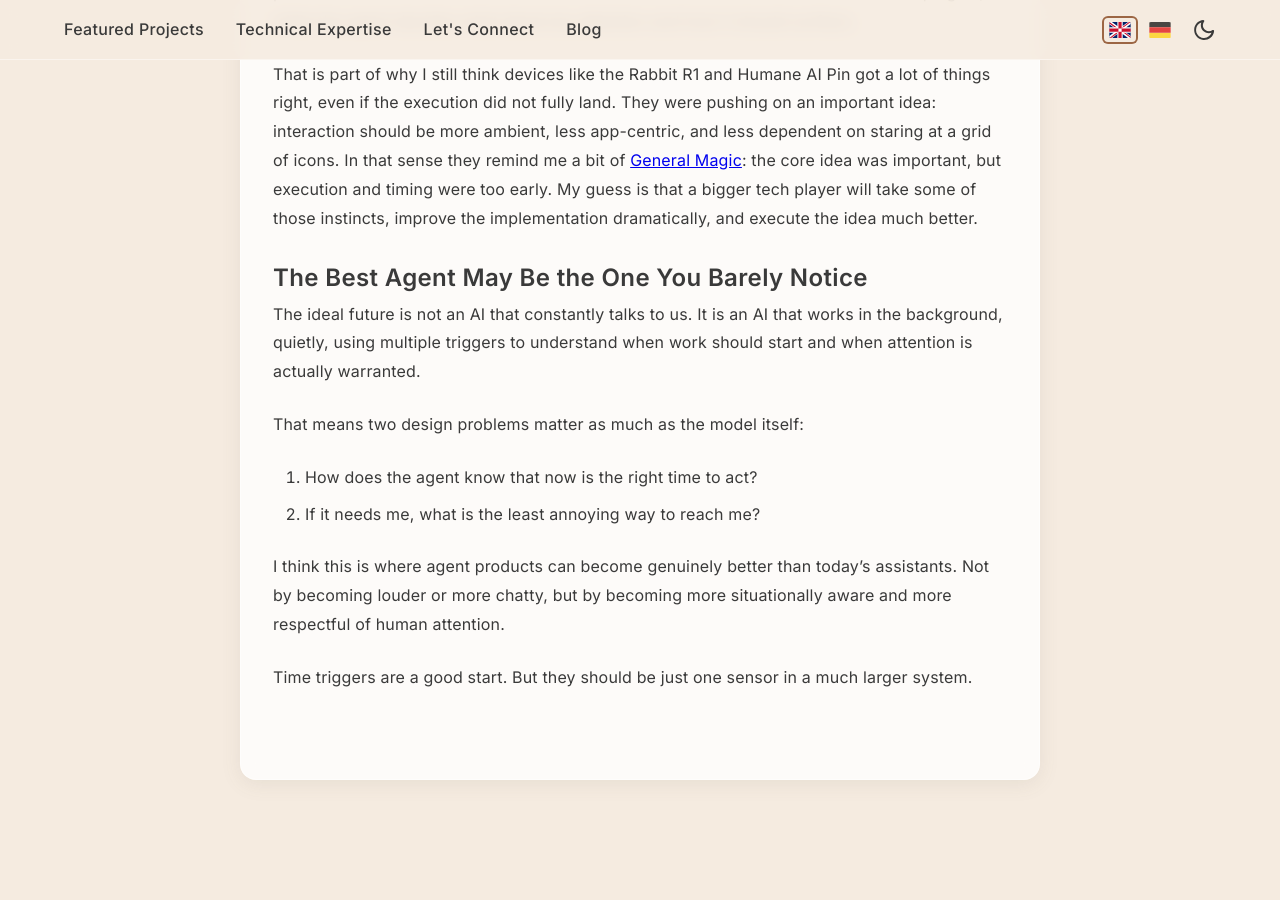
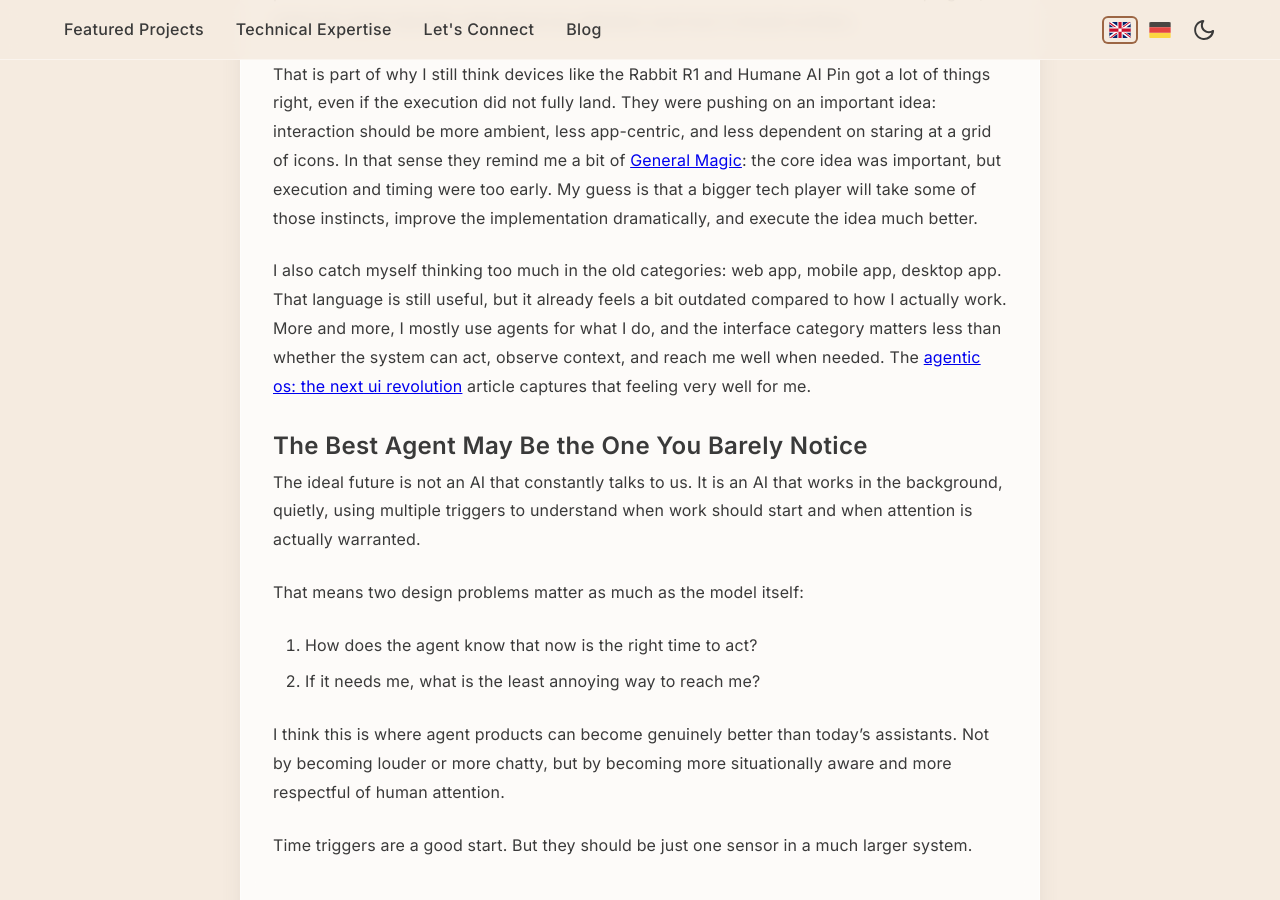
Before and after one commit to Lukafin/personalWeb, a Jekyll site: the page built from _posts/2026-03-15-ai-agents-need-more-than-time-triggers.md, in a window 1280 px wide and 900 px high, scrolled down 3370 px. Built offline with Jekyll 4.4.1, drawn with Linux system fonts in a browser that asks for light colours; before the commit the page ends 4182 px from its top, so only the background shows below that.

Commit message:
Add reflection on agent-first product thinking

```diff
--- a/_posts/2026-03-15-ai-agents-need-more-than-time-triggers.md
+++ b/_posts/2026-03-15-ai-agents-need-more-than-time-triggers.md
@@ -65,6 +65,8 @@ It is also interesting to watch which mobile OS will first admit that most apps
 
 That is part of why I still think devices like the Rabbit R1 and Humane AI Pin got a lot of things right, even if the execution did not fully land. They were pushing on an important idea: interaction should be more ambient, less app-centric, and less dependent on staring at a grid of icons. In that sense they remind me a bit of [General Magic](https://en.wikipedia.org/wiki/General_Magic): the core idea was important, but execution and timing were too early. My guess is that a bigger tech player will take some of those instincts, improve the implementation dramatically, and execute the idea much better.
 
+I also catch myself thinking too much in the old categories: web app, mobile app, desktop app. That language is still useful, but it already feels a bit outdated compared to how I actually work. More and more, I mostly use agents for what I do, and the interface category matters less than whether the system can act, observe context, and reach me well when needed. The [agentic os: the next ui revolution](https://zeitraum.blog/en/post/019ccea8-6ff7-7423-8fab-3c2c0825168d) article captures that feeling very well for me.
+
 ## The Best Agent May Be the One You Barely Notice
 
 The ideal future is not an AI that constantly talks to us. It is an AI that works in the background, quietly, using multiple triggers to understand when work should start and when attention is actually warranted.
```
